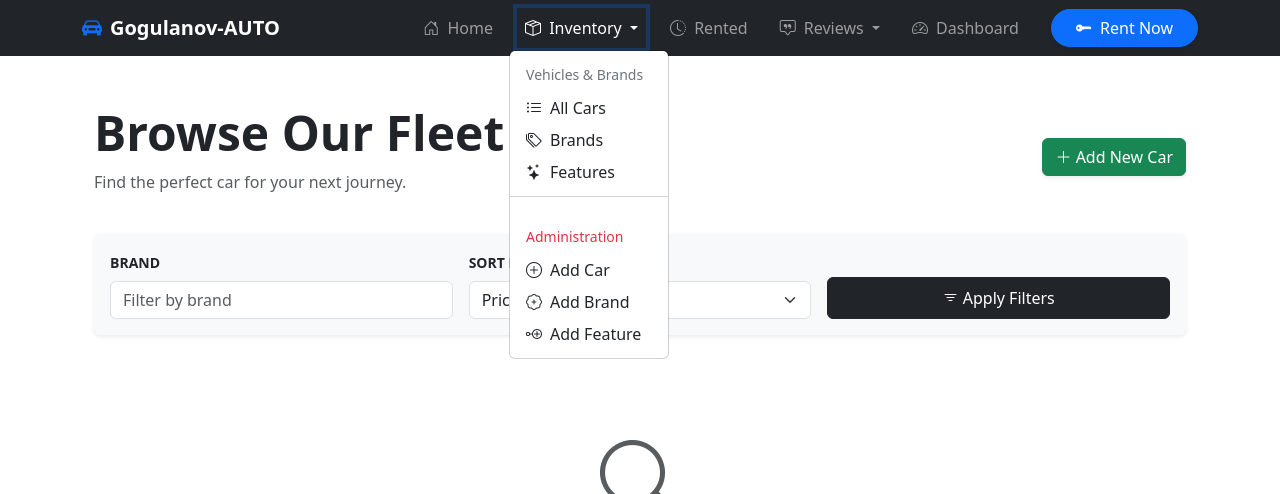
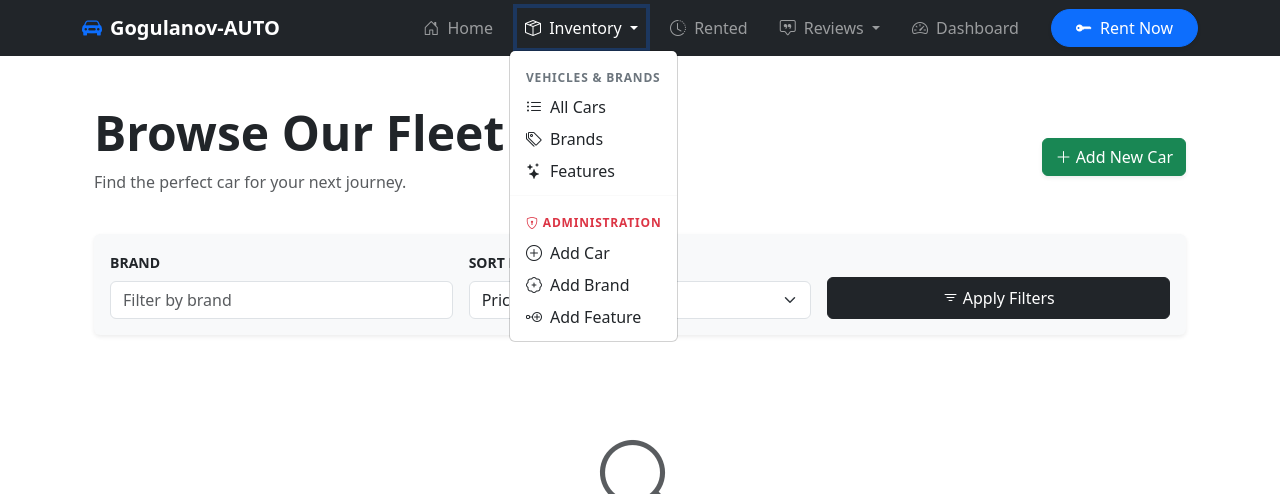
Before and after one commit to MonsterGuti/Car-Rental-Hub, a Django app: page /cars/ in a window 1280 px wide, after a click on "Inventory". Shown: the top 494 px of the page. Run offline with Django 5.2, Linux system fonts and the light colour scheme; data that the repository does not hold is empty.

Commit message:
add more css.

```diff
--- a/static/css/base.css
+++ b/static/css/base.css
@@ -1,3 +1,4 @@
+
 .car-image {
     max-width: 300px;
     width: 100%;
@@ -5,3 +6,24 @@
     object-fit: contain;
     border-radius: 8px;
 }
+
+.dropdown-header {
+    font-size: 0.75rem !important; /* !important гарантира, че ще пренапишем Bootstrap */
+    text-transform: uppercase;
+    font-weight: 700;
+    letter-spacing: 0.8px;
+    padding-top: 12px;
+    padding-bottom: 6px;
+    color: #6c757d;
+}
+
+.dropdown-header.text-danger {
+    color: #dc3545 !important;
+    display: flex;
+    align-items: center;
+}
+
+.dropdown-divider {
+    margin: 0.5rem 0;
+    opacity: 0.1;
+}
--- a/templates/base.html
+++ b/templates/base.html
@@ -37,16 +37,25 @@
                     </a>
                     <ul class="dropdown-menu">
                         <li><h6 class="dropdown-header">Vehicles & Brands</h6></li>
-                        <li><a class="dropdown-item" href="{% url 'cars:car-list' %}"><i class="bi bi-list-ul me-2"></i>All Cars</a></li>
-                        <li><a class="dropdown-item" href="{% url 'cars:brand-list' %}"><i class="bi bi-tags me-2"></i>Brands</a></li>
-                        <li><a class="dropdown-item" href="{% url 'cars:feature-list' %}"><i class="bi bi-stars me-2"></i>Features</a></li>
+                        <li><a class="dropdown-item" href="{% url 'cars:car-list' %}"><i class="bi bi-list-ul me-2"></i>All
+                            Cars</a></li>
+                        <li><a class="dropdown-item" href="{% url 'cars:brand-list' %}"><i class="bi bi-tags me-2"></i>Brands</a>
+                        </li>
+                        <li><a class="dropdown-item" href="{% url 'cars:feature-list' %}"><i
+                                class="bi bi-stars me-2"></i>Features</a></li>
 
-                        <li><hr class="dropdown-divider"></li>
+                        <li>
+                            <hr class="dropdown-divider">
+                        </li>
 
-                        <li><h6 class="dropdown-header text-danger"><i class="dropdown-header"></i> Administration</h6></li>
-                        <li><a class="dropdown-item" href="{% url 'cars:car-create' %}"><i class="bi bi-plus-circle me-2"></i>Add Car</a></li>
-                        <li><a class="dropdown-item" href="{% url 'cars:brand-create' %}"><i class="bi bi-patch-plus me-2"></i>Add Brand</a></li>
-                        <li><a class="dropdown-item" href="{% url 'cars:feature-create' %}"><i class="bi bi-node-plus me-2"></i>Add Feature</a></li>
+                        <li><h6 class="dropdown-header text-danger"><i class="bi bi-shield-lock me-1"></i>
+                            Administration</h6></li>
+                        <li><a class="dropdown-item" href="{% url 'cars:car-create' %}"><i
+                                class="bi bi-plus-circle me-2"></i>Add Car</a></li>
+                        <li><a class="dropdown-item" href="{% url 'cars:brand-create' %}"><i
+                                class="bi bi-patch-plus me-2"></i>Add Brand</a></li>
+                        <li><a class="dropdown-item" href="{% url 'cars:feature-create' %}"><i
+                                class="bi bi-node-plus me-2"></i>Add Feature</a></li>
                     </ul>
                 </li>
 
```
